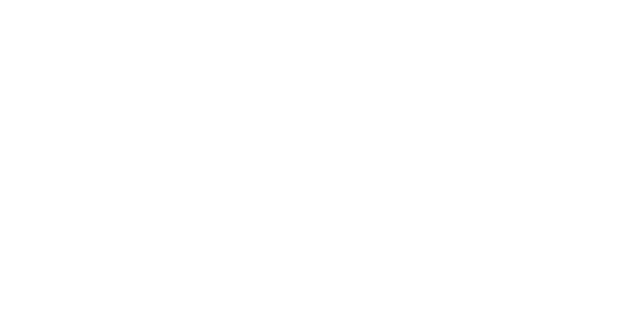
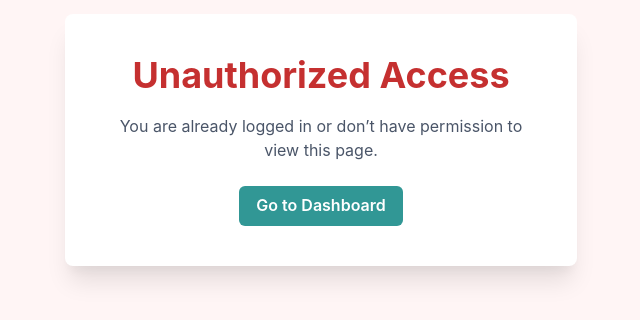
Before and after one commit to LevonKh98/CareSync-Levon, a React (Vite) app: page /unauthorized in a window 1280 px wide. Before the commit this address had no page. Shown: the part 260-580 px from the top of the page, without its empty margins (319-959 px from the left). Built offline with nearby package versions, Linux system fonts and the light colour scheme.

Commit message:
added route protection

```diff
--- a/package.json
+++ b/package.json
@@ -18,10 +18,11 @@
     "bcrypt": "^5.1.1",
     "cors": "^2.8.5",
     "date-fns": "^4.1.0",
-    "dotenv": "^16.4.7",
+    "dotenv": "^16.5.0",
     "express": "^4.21.1",
     "firebase": "^11.3.1",
     "framer-motion": "^11.12.0",
+    "jsonwebtoken": "^9.0.2",
     "mysql2": "^3.11.5",
     "nodemailer": "^6.10.0",
     "pdfkit": "^0.16.0",
--- a/src/App.tsx
+++ b/src/App.tsx
@@ -9,30 +9,83 @@
 import ForgotPage from "./frames/ForgotPage";
 import ResetPasswordPage from "./frames/ResetPass";
 import AddUser from "./frames/AddUser";
-import RemoveUser from "./frames/RemoveUser.tsx";
-import EditUser from "./frames/EditUser.tsx";
-import EditUserList from "./frames/EditUserList.tsx";
+import RemoveUser from "./frames/RemoveUser";
+import EditUser from "./frames/EditUser";
+import EditUserList from "./frames/EditUserList";
 import ManageAppointments from "./components/ManageAppointments";
+import ProtectedRoute from "./components/ProtectedRoute";
+import Unauthorized from "./frames/Unauthorized";
 
 function App() {
   return (
     <Router>
       <Routes>
-        {/* Route for the Login Page comment here 2 */}
-        {/* Route for the Login Page comment here 2 */}
+        {/* Public Routes */}
         <Route path="/" element={<StaffLogin />} />
-        <Route path="/staff" element={<StaffPage />} />
         <Route path="/adminLogin" element={<AdminLogin />} />
-        <Route path="/adminPage" element={<AdminPage />} />
         <Route path="/help" element={<Help />} />
         <Route path="/faq" element={<FAQ />} />
         <Route path="/forgotpassword" element={<ForgotPage />} />
         <Route path="/reset-password/:token" element={<ResetPasswordPage />} />
-        <Route path="/add-user" element={<AddUser />} />
-        <Route path="/remove-user" element={<RemoveUser />} />
-        <Route path="/edit-user-list" element={<EditUserList />} />
-        <Route path="/edit-user/:id" element={<EditUser />} />
-        <Route path="/manage-appointments" element={<ManageAppointments />} />
+        <Route path="/unauthorized" element={<Unauthorized />} />
+
+        {/* Protected Routes */}
+        <Route
+          path="/staff"
+          element={
+            <ProtectedRoute>
+              <StaffPage />
+            </ProtectedRoute>
+          }
+        />
+        <Route
+          path="/adminPage"
+          element={
+            <ProtectedRoute>
+              <AdminPage />
+            </ProtectedRoute>
+          }
+        />
+        <Route
+          path="/add-user"
+          element={
+            <ProtectedRoute>
+              <AddUser />
+            </ProtectedRoute>
+          }
+        />
+        <Route
+          path="/remove-user"
+          element={
+            <ProtectedRoute>
+              <RemoveUser />
+            </ProtectedRoute>
+          }
+        />
+        <Route
+          path="/edit-user-list"
+          element={
+            <ProtectedRoute>
+              <EditUserList />
+            </ProtectedRoute>
+          }
+        />
+        <Route
+          path="/edit-user/:id"
+          element={
+            <ProtectedRoute>
+              <EditUser />
+            </ProtectedRoute>
+          }
+        />
+        <Route
+          path="/manage-appointments"
+          element={
+            <ProtectedRoute>
+              <ManageAppointments />
+            </ProtectedRoute>
+          }
+        />
       </Routes>
     </Router>
   );
--- /dev/null
+++ b/src/components/ProtectedRoute.tsx
@@ -0,0 +1,14 @@
+// src/components/ProtectedRoute.tsx
+import React from "react";
+import { Navigate } from "react-router-dom";
+
+type Props = {
+  children: JSX.Element;
+};
+
+const ProtectedRoute = ({ children }: Props) => {
+  const token = localStorage.getItem("token");
+  return token ? children : <Navigate to="/unauthorized" />;
+};
+
+export default ProtectedRoute;
--- a/src/frames/AdminLogin.tsx
+++ b/src/frames/AdminLogin.tsx
@@ -41,7 +41,7 @@
         console.log("API Response:", response.data);
 
         if (response.data.success) {
-          // Navigate to StaffPage on successful login
+          localStorage.setItem("token", "true");
           navigate("/adminPage");
         }
       })
--- a/src/frames/AdminPage.tsx
+++ b/src/frames/AdminPage.tsx
@@ -7,6 +7,7 @@
 
   //handles logout
   const handleLogout = () => {
+    localStorage.removeItem("token");
     navigate("/adminLogin"); // Goes to the admin login page
   };
 
--- a/src/frames/StaffLogin.tsx
+++ b/src/frames/StaffLogin.tsx
@@ -37,7 +37,7 @@
         console.log("API Response:", response.data);
 
         if (response.data.success) {
-          // Navigate to StaffPage on successful loginn
+          localStorage.setItem("token", "true");
           navigate("/staff");
         }
       })
@@ -194,8 +194,13 @@
           )}
 
           {/* Forgot Password Button */}
-          <Button marginY="25px" colorScheme="blue" size="md" width="100%" onClick={handleForgot}>
-
+          <Button
+            marginY="25px"
+            colorScheme="blue"
+            size="md"
+            width="100%"
+            onClick={handleForgot}
+          >
             Forgot Password?
           </Button>
         </Box>
--- a/src/frames/StaffPage.tsx
+++ b/src/frames/StaffPage.tsx
@@ -157,6 +157,7 @@
 
   // Handle logout
   const handleLogout = () => {
+    localStorage.removeItem("token");
     navigate("/");
   };
 
--- /dev/null
+++ b/src/frames/Unauthorized.tsx
@@ -0,0 +1,41 @@
+// src/frames/Unauthorized.tsx
+import React from "react";
+import { Box, Heading, Text, Button, Flex } from "@chakra-ui/react";
+import { useNavigate } from "react-router-dom";
+
+const Unauthorized = () => {
+  const navigate = useNavigate();
+
+  return (
+    <Flex
+      height="100vh"
+      width="100vw"
+      bg="red.50"
+      align="center"
+      justify="center"
+      p={{ base: 4, md: 8 }}
+    >
+      <Box
+        textAlign="center"
+        p={{ base: 6, md: 10 }}
+        bg="white"
+        shadow="xl"
+        borderRadius="lg"
+        maxW="lg"
+        width="100%"
+      >
+        <Heading as="h1" size="xl" color="red.600" mb={4}>
+          Unauthorized Access
+        </Heading>
+        <Text fontSize="md" color="gray.600" mb={6}>
+          You are already logged in or don’t have permission to view this page.
+        </Text>
+        <Button colorScheme="teal" size="md" onClick={() => navigate("/")}>
+          Go to Dashboard
+        </Button>
+      </Box>
+    </Flex>
+  );
+};
+
+export default Unauthorized;
```
Also changed, not shown: src/stuffLogin.tsx (deleted), 1 other file (tests, documents, lock files or other folders).
